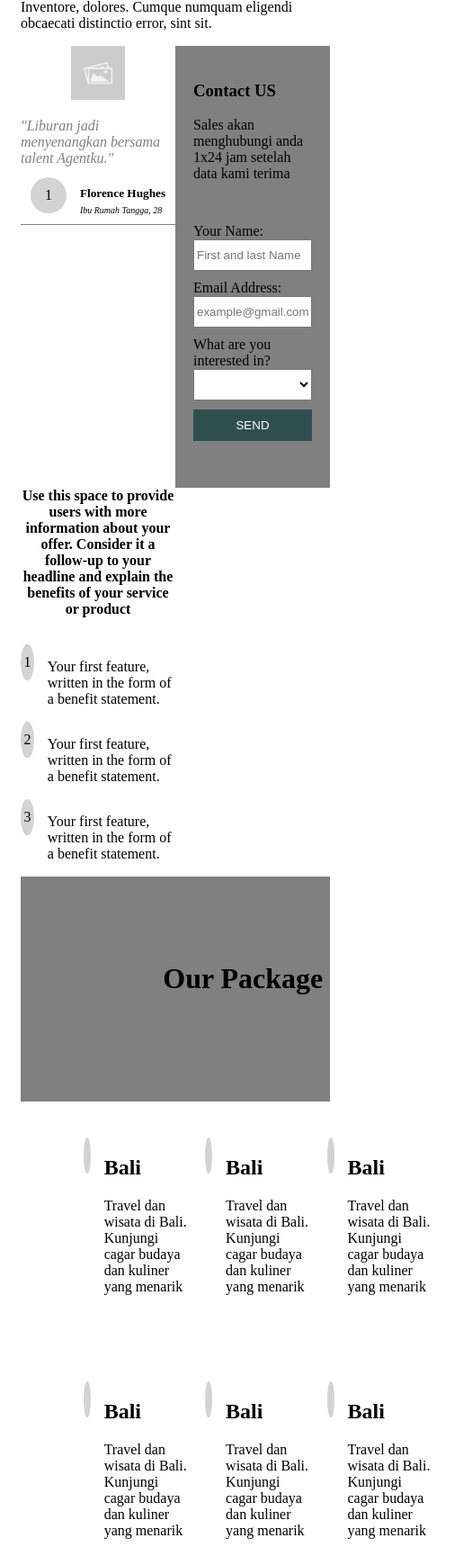
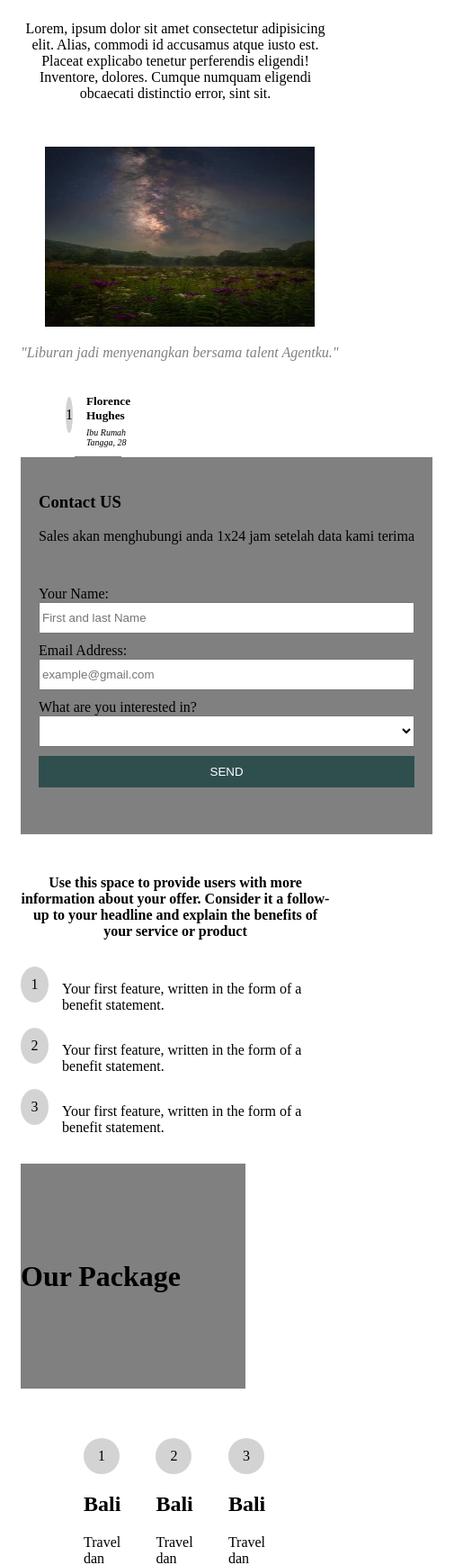
Before and after one commit to revou-fundamental-course/18-sep-23-Ahmad-Jaelani, a plain HTML site: page index.html in a window 390 px wide. Shown: the part 261-2000 px from the top of the page at 90% size, 525 px wide, since content can reach past the window. Drawn offline with Linux system fonts and the light colour scheme.

Commit message:
Revisi 2

```diff
--- a/css/style.css
+++ b/css/style.css
@@ -1,3 +1,4 @@
+/* header */
 .header {
     display: flex;
     justify-content: space-between;
@@ -6,6 +7,8 @@
   }
 
 .nav-font{
+    display: flex;
+    justify-content: center;
     font-size: 1.5em;
     font-weight: bold;
 }
@@ -25,7 +28,7 @@ body{
 .nav-item{
     border: 1px solid black;
     display: flex;
-    align-content: center;
+    justify-content: center;
     padding: 5px 20px 5px 20px;
     border-collapse: collapse;
 }
@@ -34,7 +37,11 @@ body{
     background-color: gray;
 }
 
+/* Bagian kiri */
+
 .content-left{
+    flex-direction: column;
+    display: flex;
     box-sizing: border-box;
     width: 50%;
 }
@@ -44,6 +51,24 @@ body{
     flex-direction: column;
     align-items: center;
 }
+
+.content-image {
+    display: flex;
+    flex-direction: column;
+    align-items: center;
+}
+
+.content-image img {
+}
+
+.img-slideshow{
+    width: 300px;
+    height: 200px;
+    background-size: cover;
+    background-position: center;
+}
+
+/* Bagian Kanan */
 
 .content-right{
     box-sizing: border-box;
@@ -74,18 +99,6 @@ body{
     background-color: gray;
 }
 
-.content-image {
-    box-sizing: border-box;
-    display: flex;
-    flex-direction: column;
-    justify-content: center;
-    align-items: center;
-}
-
-.content-image img {
-    width: 35%;
-}
-
 label{
     margin-bottom: 5px;
 }
@@ -109,6 +122,12 @@ center{
     margin-bottom: 30px;
 }
 
+.content-bawah{
+    display: flex;
+    flex-direction: column;
+}
+
+
 .circle{
     display: flex;
     justify-content: center;
@@ -121,17 +140,22 @@ center{
 }
 
 .pembatas{
+    display: flex;
     height: 250px;
     background-color: gray;
 }
 
 .pembatas-font{
-    font-weight: bold;
     display: flex;
-    margin: 0;
-    position: relative;
-    top: 38%;
-    left: 46%;
+    margin: auto;
+    text-align: center;
+    width: 250px;
+}
+
+.penawaran{
+    display:flex;
+    flex-direction: row;
+    margin: 10px;
 }
 
 
@@ -150,10 +174,69 @@ center{
     top: 20%;
 }
 
+.button-call{
+    font-weight: bold;
+    font-size: 15px;
+    display: flex;
+    align-items: center;
+    justify-content: center;
+    border: 1px black;
+    background: darkslategray;
+    color: white;
+    width: 200px;
+    padding: 15px;
+    margin-top: 25px;
+    cursor: pointer;
+}
+
+.button-call:hover{
+    background: white;
+    color: black;
+}
+
 footer{
+    margin-top: 20px;
     border-top: 1px solid;
 }
 .footer{
     display: flex;
     justify-content: center;
 }
+
+@media only screen and (max-width: 600px) {
+    .header {
+        flex-direction: column;
+    }
+    .nav{
+        width: 100%;
+        flex-direction: column;
+        justify-items: center;
+    }
+    .nav-font{
+        align-content: center;
+        margin-bottom: 15px;
+    }
+    .content{
+        flex-direction: column ;
+        margin-bottom: 15px;
+    }
+    .content-image{
+        width: max-content;
+        margin-bottom: 15px;
+    }
+    .content-form{
+        width: max-content;
+        margin-bottom: 15px;
+    }
+    .content-bawah{
+        align-items: center;
+        margin-bottom: 15px;
+    }
+    .pembatas{
+        width: max-content;
+        margin-bottom: 15px;
+    }
+    .penawaran{
+        flex-direction: column;
+    }
+}
--- a/index.html
+++ b/index.html
@@ -18,27 +18,39 @@
 </header>
 
 <body>
-    <main>
+    <main style="margin-bottom: 30px;">
         <div title="judul" class="title-content">
-            <h1>Top Rated E-Groceries Shop in Indonesia</h1>
-            <p>Lorem, ipsum dolor sit amet consectetur adipisicing elit. Alias, commodi id accusamus atque iusto est. Placeat explicabo tenetur perferendis eligendi! Inventore, dolores. Cumque numquam eligendi obcaecati distinctio error, sint sit.</p>
+            <h1 style="text-align: center;">Top Rated E-Groceries Shop in Indonesia</h1>
+            <p style="text-align: center; margin-bottom: 50px;">Lorem, ipsum dolor sit amet consectetur adipisicing elit. Alias, commodi id accusamus atque iusto est. Placeat explicabo tenetur perferendis eligendi! Inventore, dolores. Cumque numquam eligendi obcaecati distinctio error, sint sit.</p>
         </div>
+
+        <!-- kiri -->
         <div id="content" class="content">
             <div id="content-left" class="content-left">
+                <div style="display: flex;flex-direction: column;">
                     <div id="content-image" class="content-image">
-                    <img src="gambar/istockphoto-1147544807-612x612.jpg" alt="Slider">
+
+            <!-- Slide Gambar -->
+                        <img class="img-slideshow" src="gambar/slide1.jpg" />
+                        <img class="img-slideshow" src="gambar/slide2.jpg" />
+                        <img class="img-slideshow" src="gambar/slide3.webp" />
                         <span style="margin-top: 20px;"><em>"Liburan jadi menyenangkan bersama talent Agentku."</em></span>
                     </div>
-        <div style="display: flex; justify-content: center; align-items: center; border-bottom: 1px solid gray;">
+
+            <!-- Tulisan Bawah     -->
+                    <div class="tulisan-bawah" style="display: flex; justify-content: center;">
+                        <div style="display: flex;border-bottom: 1px solid gray;width: 30%;align-items: center;justify-content: center;">
                             <div class="circle">1</div>
-            <div>
+                            <div style="display: flex; flex-direction: column;">
                             <h5 style="margin-bottom: -5px;">Florence Hughes</h5>
                             <p style="font-size: 10px;"><em>Ibu Rumah Tangga, 28</em></p>
                         </div>
                     </div>
                 </div>
+            </div>
+        </div>
 
-            <!-- form kanan -->
+        <!-- kanan -->
         <div title="form" class="content-right">
                 <form name="form" class="content-form" onsubmit="return validateForm()">
 
@@ -69,10 +81,10 @@
                 </form>
             </div>
         </div>
-        <div></div>
+
     </main>
     <div id="our-products">
-        <div class="content-left">
+        <div class="content-bawah">
             <center>Use this space to provide users with more information about your offer. Consider it a follow-up to your headline and explain the benefits of your service or product</center>
             <div>
                 <div style="display: flex;">
@@ -96,24 +108,24 @@
     </div>
     <div id="feature">
         <div style="display: flex; flex-direction: row; padding: 30px 60px;">
-            <div style="display:flex; flex-direction: row; margin: 10px;">
-                <div class="circle" style=""></div>
+            <div class="penawaran">
+                <div class="circle" style="">1</div>
                 <div>
                     <h2>Bali</h2>
                     <p>Travel dan wisata di Bali. Kunjungi cagar budaya dan kuliner yang menarik
                     </p>
                 </div>
             </div>
-            <div style="display:flex; flex-direction: row; margin: 10px;">
-                <div class="circle" style=""></div>
+            <div class="penawaran">
+                <div class="circle" style="">2</div>
                 <div>
                     <h2>Bali</h2>
                     <p>Travel dan wisata di Bali. Kunjungi cagar budaya dan kuliner yang menarik
                     </p>
                 </div>
             </div>
-            <div style="display:flex; flex-direction: row; margin: 10px;">
-                <div class="circle" style=""></div>
+            <div class="penawaran">
+                <div class="circle" style="">3</div>
                 <div>
                     <h2>Bali</h2>
                     <p>Travel dan wisata di Bali. Kunjungi cagar budaya dan kuliner yang menarik
@@ -122,24 +134,24 @@
             </div>
         </div>
         <div style="display: flex; flex-direction: row; padding: 30px 60px;">
-                <div style="display:flex; flex-direction: row; margin: 10px;">
-                    <div class="circle" style=""></div>
+                <div class="penawaran">
+                    <div class="circle" style="">4</div>
                     <div>
                         <h2>Bali</h2>
                         <p>Travel dan wisata di Bali. Kunjungi cagar budaya dan kuliner yang menarik
                         </p>
                     </div>
                 </div>
-                <div style="display:flex; flex-direction: row; margin: 10px;">
-                    <div class="circle" style=""></div>
+                <div class="penawaran">
+                    <div class="circle" style="">5</div>
                     <div>
                         <h2>Bali</h2>
                         <p>Travel dan wisata di Bali. Kunjungi cagar budaya dan kuliner yang menarik
                         </p>
                     </div>
                 </div>
-                <div style="display:flex; flex-direction: row; margin: 10px;">
-                    <div class="circle" style=""></div>
+                <div class="penawaran">
+                    <div class="circle" style="">6</div>
                     <div>
                         <h2>Bali</h2>
                         <p>Travel dan wisata di Bali. Kunjungi cagar budaya dan kuliner yang menarik
@@ -151,7 +163,8 @@
             <div class="closing-font">
                 <h1>Your Closing Argument Headline</h1>
                 <p style="font-style: oblique;">Lorem ipsum dolor sit, amet consectetur adipisicing elit. Ipsum nihil doloribus animi exercitationem obcaecati amet.</p>
-                <button id="button" type="submit" class="button">Call to Action</button>
+                <button id="button" type="submit" class="button-call">Call to Action</button>
+            </div>
         </div>
     </div>
 </body>
--- a/js/script.js
+++ b/js/script.js
@@ -8,3 +8,30 @@ function validateForm() {
         return false;
 }
 }
+
+var slideIndex = 1;
+showDivs(slideIndex);
+
+function plusDivs(n) {
+    showDivs((slideIndex += n));
+}
+
+function showDivs(n)    {
+    var i;
+    var imgList = document.getElementsByClassName("img-slideshow");
+    if (n > imgList.length){
+        slideIndex = 1;
+    } else if (n < 1){
+         slideIndex = imgList.length;
+    }
+
+    for (i = 0; i <imgList.length; i++) {
+        imgList[i].style.display = "none";
+    }
+
+    imgList[slideIndex - 1].style.display = "block";
+}
+
+setInterval(function() {
+    plusDivs(1);
+}, 1000)
```
Also changed, not shown: gambar/istockphoto-1147544807-612x612.jpg (deleted), gambar/slide1.jpg (added), gambar/slide2.jpg (added), gambar/slide3.webp (added). Lines whose indentation alone changed are shown as unchanged.
